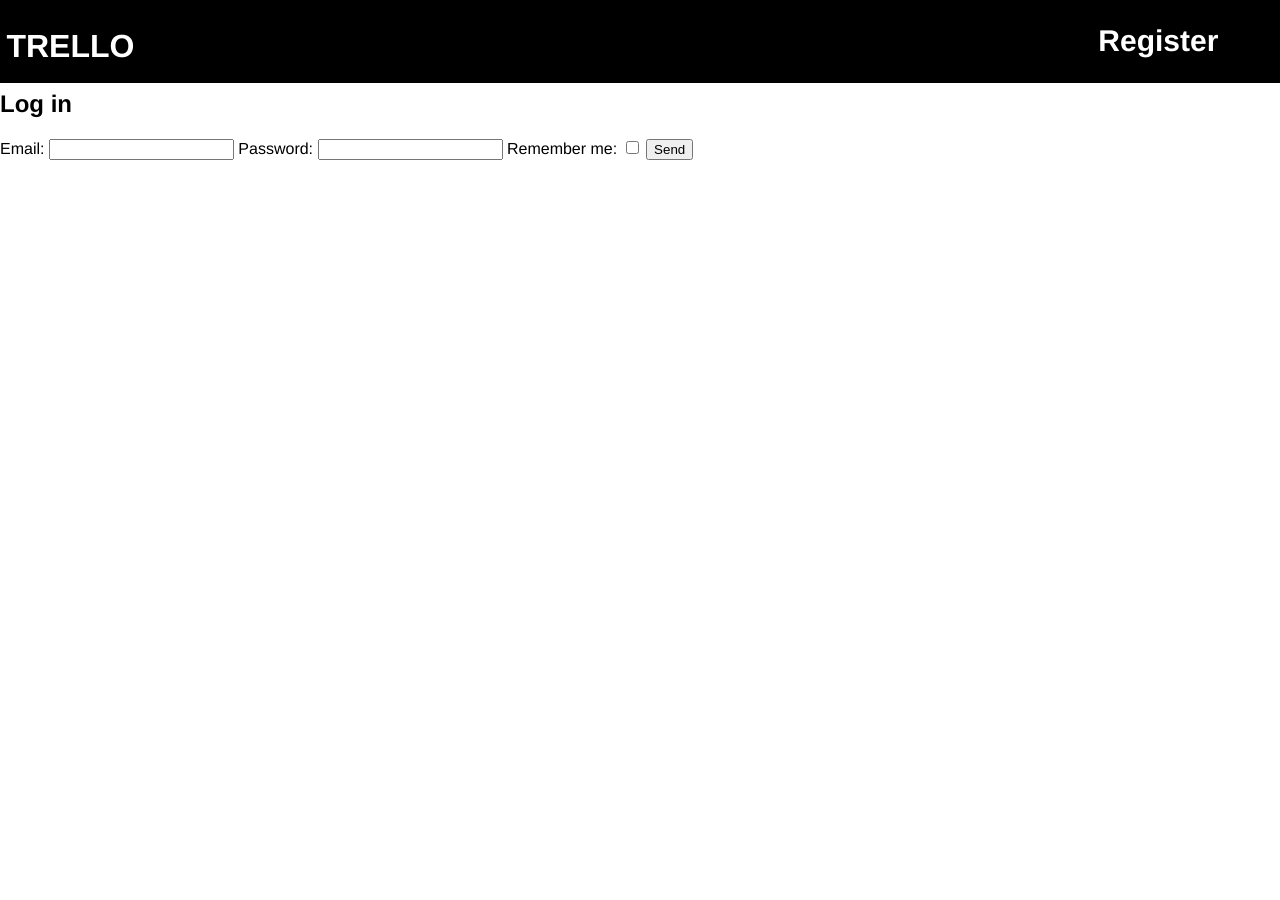
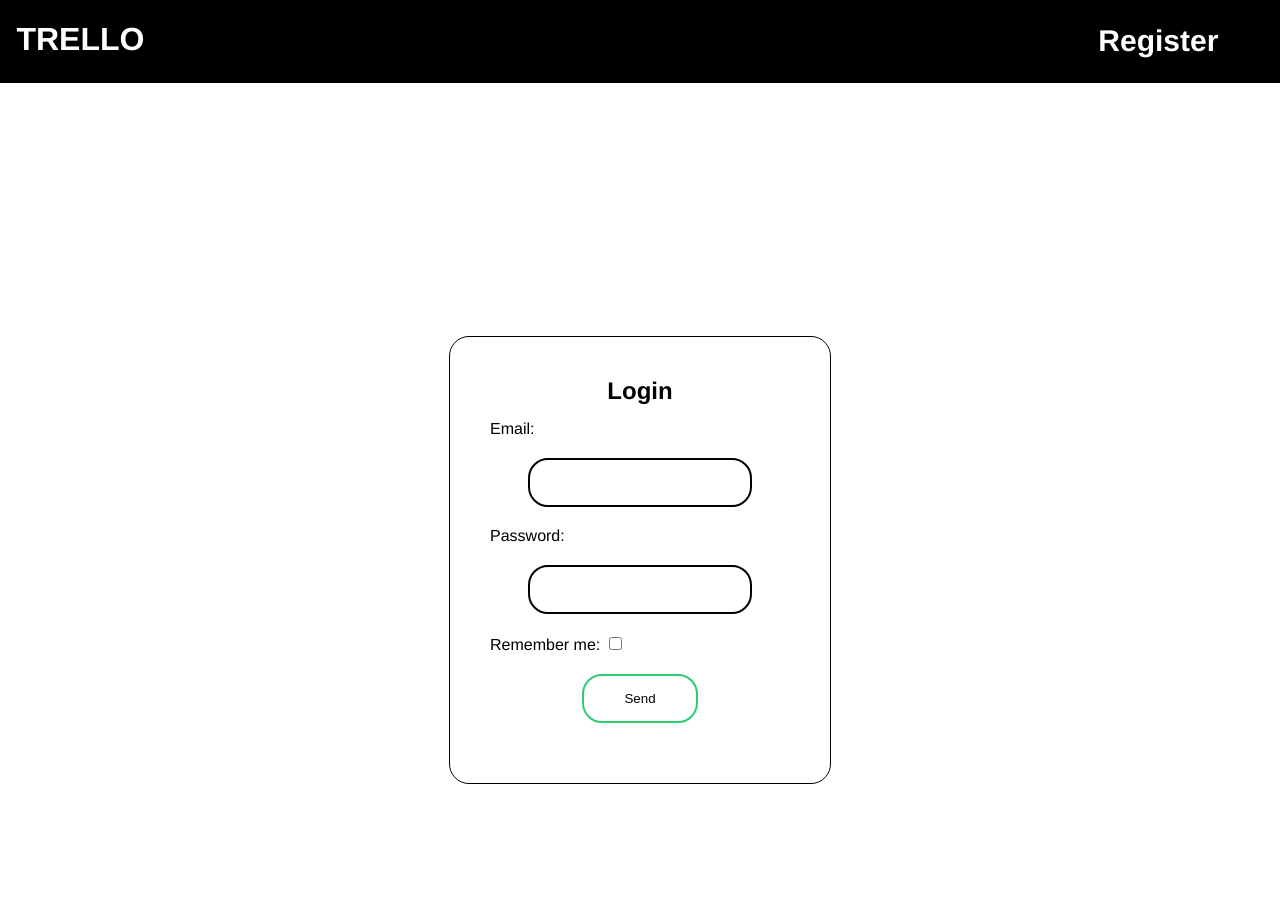
Before and after one commit to IsmailAISSAMI/trello99, a Flask app: page /login in a window 1280 px wide. Before the commit the page ends 160 px from the top, so only its background shows below. Run offline with Flask 2, Linux system fonts and the light colour scheme.

Commit message:
🐪👟 Updated login css

```diff
--- a/static/form.css
+++ b/static/form.css
@@ -50,3 +50,56 @@
 .status.warning {
   color : orange;
 }
+
+
+/*  CSS pour login form*/
+.login_form{
+  width:300px;
+  padding:40px;
+  position: absolute;
+  top:70%;
+  left:50%;
+  transform: translate(-50%,-50%);
+  border: 1px solid black;
+  border-radius:20px;
+}
+
+.login_form h2{
+  margin-top: 0px;
+  margin-bottom:15px;
+  text-align: center;
+}
+
+.login_form input[type=email], input[type=password]{
+  display: block;
+  margin: 20px auto;
+  text-align: center;
+  border: 2px solid black;
+  padding: 15px 10px;
+  width:200px;
+  outline: none;
+  border-radius:20px;
+  transition: 0.25s;
+}
+
+.login_form input[type=email]:focus, input[type=password]:focus{
+  width:280px;
+  border-color:#2ecc71;
+}
+
+.login_form input[type=submit]{
+  background:none;
+  display: block;
+  margin: 20px auto;
+  text-align: center;
+  border: 2px solid #2ecc71;
+  padding: 15px 40px;
+  outline: none;
+  border-radius:20px;
+  transition: 0.25s;
+  cursor: pointer;
+}
+
+.login_form input[type=submit]:hover{
+  background:#2ecc71;
+}
--- a/static/main.css
+++ b/static/main.css
@@ -30,8 +30,11 @@
 
 #project_title {
   float: left;
-  height:70%;
+  height:40px;
   width:70%;
+  padding-left:10px;
+  margin-top: auto;
+  margin-bottom: auto;
 }
 
 #register_link{
@@ -46,5 +49,5 @@
 }
 
 #main_body{
-  margin-top: 90px;
+  margin-top: 100px;
 }
--- a/templates/login.html
+++ b/templates/login.html
@@ -1,6 +1,10 @@
 {% extends "layout.html" %}
 
 {% block title %}Log in{% endblock %}
+
+{% block head %}
+  <link rel="stylesheet" type="text/css" href="/static/form.css" />
+{% endblock %}
 
 {% block content %}
 {% if error_msg %}
@@ -9,11 +13,8 @@
 </div>
 {% endif %}
 
-<h2>
-  Log in
-</h2>
-
-<form method="POST" action="/login">
+<form class="login_form" method="POST" action="/login">
+    <h2>Login</h2>
     <label>Email: <input type="email" name="email" /></label>
     <label>Password: <input type="password" name="password" /></label>
     <label>Remember me: <input type="checkbox" name="remember_me" /></label>
```
